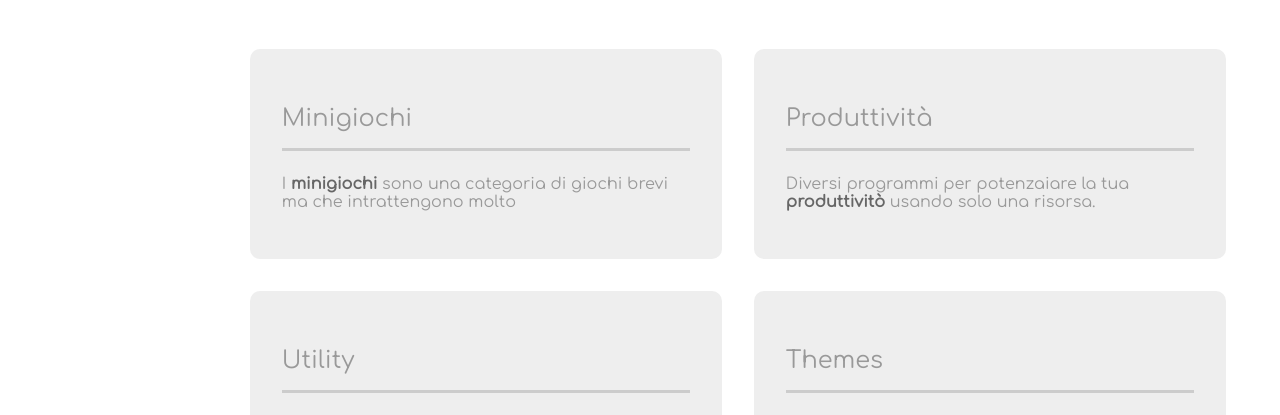
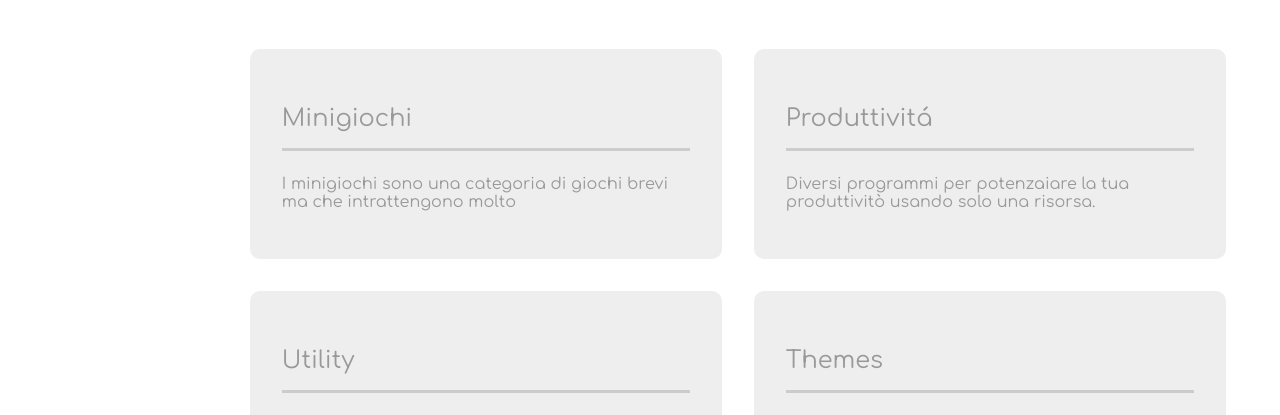
Before and after one commit to roysmanfo/RMHub, a React (Create React App) app: page /categories in a window 1280 px wide. Shown: the part 375-790 px from the top of the page. Built offline with nearby package versions, Linux system fonts and the light colour scheme.

Commit message:
Dinamic cards

```diff
--- a/src/css/categories/categories.css
+++ b/src/css/categories/categories.css
@@ -27,21 +27,21 @@
   gap: 2rem;
   margin-inline: 2rem;
 }
-.article-wrapper article {
+.article-wrapper a {
   max-width: 40%;
   color: #999;
   padding: 2rem;
   background: #eee;
   border-radius: 10px;
+  text-decoration: none;
+  transition: 250ms ease;
 }
-.article-wrapper article .font-3 {
+.article-wrapper a .font-3 {
   border-bottom: solid 3px #ccc;
   padding-bottom: 1rem;
 }
-.article-wrapper article a {
-  color: #666;
-  font-weight: 600;
-  text-decoration: none;
+.article-wrapper a:hover {
+  background: #ddd;
 }
 
 .options {
@@ -94,7 +94,7 @@
   padding: 1.2rem 0;
 }
 .summary li a {
-  padding: 0 2.5rem;
+  padding: 1.2rem 2.5rem;
   text-decoration: none;
   color: #fff !important;
   cursor: pointer;
--- a/src/css/categories/categories.scss
+++ b/src/css/categories/categories.scss
@@ -44,22 +44,21 @@
     gap: 2rem;
     margin-inline: 2rem;
 
-  article{
+  a{
     max-width: 40%;
     color: #999;
     padding: 2rem;
     background: #eee;
     border-radius: 10px;
+    text-decoration: none;
+    transition: 250ms ease;
+
     .font-3{
-      border-bottom: solid 3px #ccc;
-      padding-bottom: 1rem;
-    }
-    a{
-      color: #666;
-      font-weight: 600;
-      text-decoration: none;
+        border-bottom: solid 3px #ccc;
+        padding-bottom: 1rem;
     }
   }
+  a:hover{background: #ddd;}
 }
 .options {
   position: fixed;
@@ -115,7 +114,7 @@
       transition: 250ms;
       padding: 1.2rem 0;
       a{
-        padding: 0 2.5rem;
+        padding: 1.2rem 2.5rem;
         text-decoration: none;
         color: #fff !important;
         cursor: pointer;
--- a/src/pages/Categories.tsx
+++ b/src/pages/Categories.tsx
@@ -23,6 +23,44 @@
     },
 
 ]
+
+class Category extends React.Component{
+    private name: string;
+    private description: string;
+
+    constructor(name: string, description: string) {
+        super({});
+        this.name = name;
+        this.description = description;
+    }
+
+    render(): React.ReactNode {
+        return(
+        <a href={"/" + this.name.toLowerCase()}>
+            <article>
+
+                    <p className="font-3">{this.name}</p>
+                    <p>{this.description}</p>
+
+            </article>
+            </a>
+        )
+    }
+}
+
+function CategoryList(){
+    let list: any = [];
+
+    CATEGORIES.forEach(category => {
+        list.push(new Category(category.name, category.description).render());
+    });
+
+    return(
+        <>
+            {list}
+        </>
+    );
+}
 
 export default function Categories(){
     return(
@@ -53,16 +91,8 @@
                         <li id="themes-btn"><a href="#themes">Themes</a></li>
                     </ul>
                 <div className="article-wrapper">
-
-                    <article id="minigiochi">
-                        <p className="font-3">Minigiochi</p>
-                    <p>
-                        I <span className="weight-6"> <a href="/minigiochi/">minigiochi</a></span>  sono una categoria di giochi brevi ma che intrattengono molto
-                    </p>
-
-
-                </article>
-                <article id="produttività">
+                       <CategoryList />
+                    {/* <article id="produttività">
                         <p className="font-3">Produttività</p>
                         <p>Diversi programmi per potenzaiare la tua <a href="/source/produttività/">produttivitò</a> usando solo una risorsa. </p>
 
@@ -76,7 +106,7 @@
                         <p className="font-3">Themes</p>
                         <p><a href="/themes/">Pagine web prefabbricate</a> per avere un punto di partenza nei tuoi progetti.</p>
 
-                </article>
+                    </article> */}
                 </div>
                 <Footer />
             </section>
```
Also changed, not shown: 1 other file (tests, documents, lock files or other folders). Lines whose indentation alone changed are shown as unchanged.
